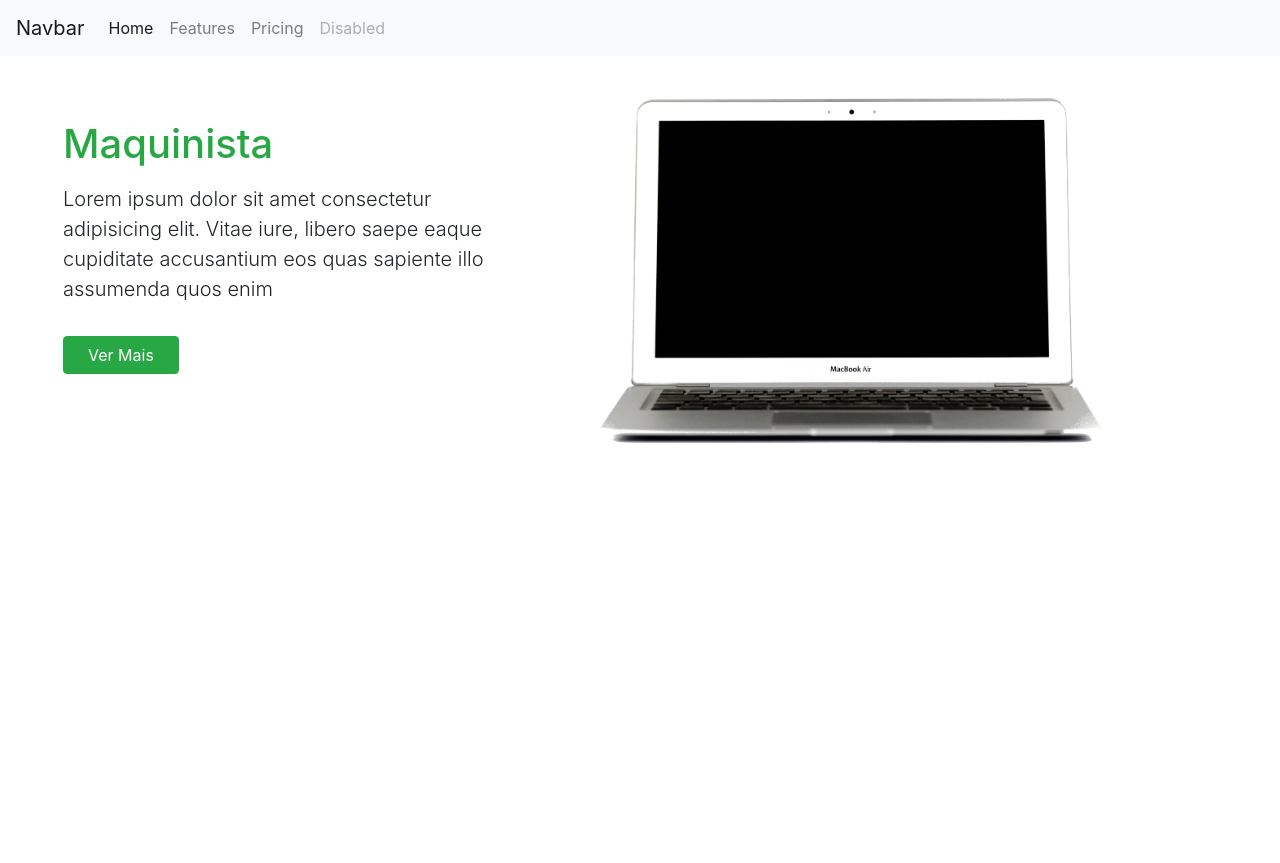
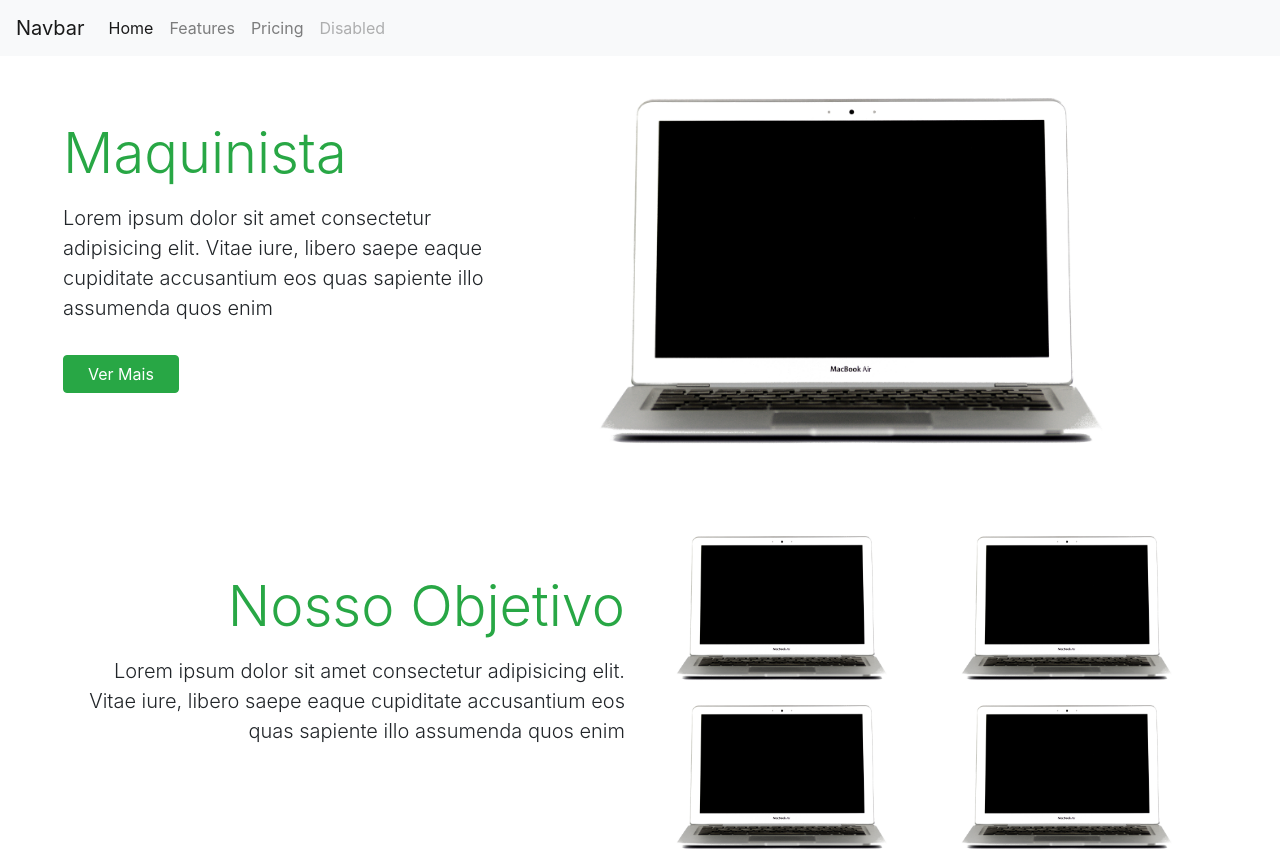
Before and after one commit to HenriqueFutema/Maquinista, a React (Create React App) app: page / in a window 1280 px wide. Before the commit the page ends 800 px from the top, so only its background shows below. Built offline with nearby package versions, Linux system fonts and the light colour scheme.

Commit message:
NossoObjetivo Component com imagens teste

```diff
--- a/src/App.js
+++ b/src/App.js
@@ -1,13 +1,15 @@
 import React from "react";
 import "./App.css";
-import NavBar from "./components/NavBar";
-import Banner from "./components/Banner";
+import NavBar from "./components/NavBarComponent";
+import Banner from "./components/BannerComponent";
+import NossoObjetivo from "./components/NossoObjetivoComponent";
 
 function App() {
   return (
     <div className="App">
       <NavBar />
       <Banner />
+      <NossoObjetivo />
     </div>
   );
 }
--- a/src/components/Banner.js
+++ b/src/components/BannerComponent.js
@@ -6,7 +6,7 @@ const Banner = () => (
     <div className="row mt-3">
       <div className="col col-lg-5">
         <div className="ml-5 mt-5">
-          <h1 className="text-success">Maquinista</h1>
+          <h1 className="text-success display-4">Maquinista</h1>
           <p className="lead mt-3">
             Lorem ipsum dolor sit amet consectetur adipisicing elit. Vitae iure,
             libero saepe eaque cupiditate accusantium eos quas sapiente illo
--- /dev/null
+++ b/src/components/NossoObjetivoComponent.js
@@ -0,0 +1,38 @@
+import React from "react";
+
+import Test from "../assets/note1.jpg";
+
+const NossoObjetivo = () => (
+  <div className="container mt-5">
+    <div className="row">
+      <div className="col col-lg-6">
+        <div className="mt-5 text-right">
+          <h1 className="text-success display-4">Nosso Objetivo</h1>
+          <p className="lead mt-3">
+            Lorem ipsum dolor sit amet consectetur adipisicing elit. Vitae iure,
+            libero saepe eaque cupiditate accusantium eos quas sapiente illo
+            assumenda quos enim
+          </p>
+        </div>
+      </div>
+      <div className="col col-lg-6">
+        <div className="row">
+          <div className="col-lg-6">
+            <img src={Test} alt="" srcset="" className="img-fluid" />
+          </div>
+          <div className="col-lg-6">
+            <img src={Test} alt="" srcset="" className="img-fluid" />
+          </div>
+          <div className="col-lg-6">
+            <img src={Test} alt="" srcset="" className="img-fluid" />
+          </div>
+          <div className="col-lg-6">
+            <img src={Test} alt="" srcset="" className="img-fluid" />
+          </div>
+        </div>
+      </div>
+    </div>
+  </div>
+);
+
+export default NossoObjetivo;
```
Also changed, not shown: src/components/NavBarComponent.js (renamed from src/components/NavBar.js).
